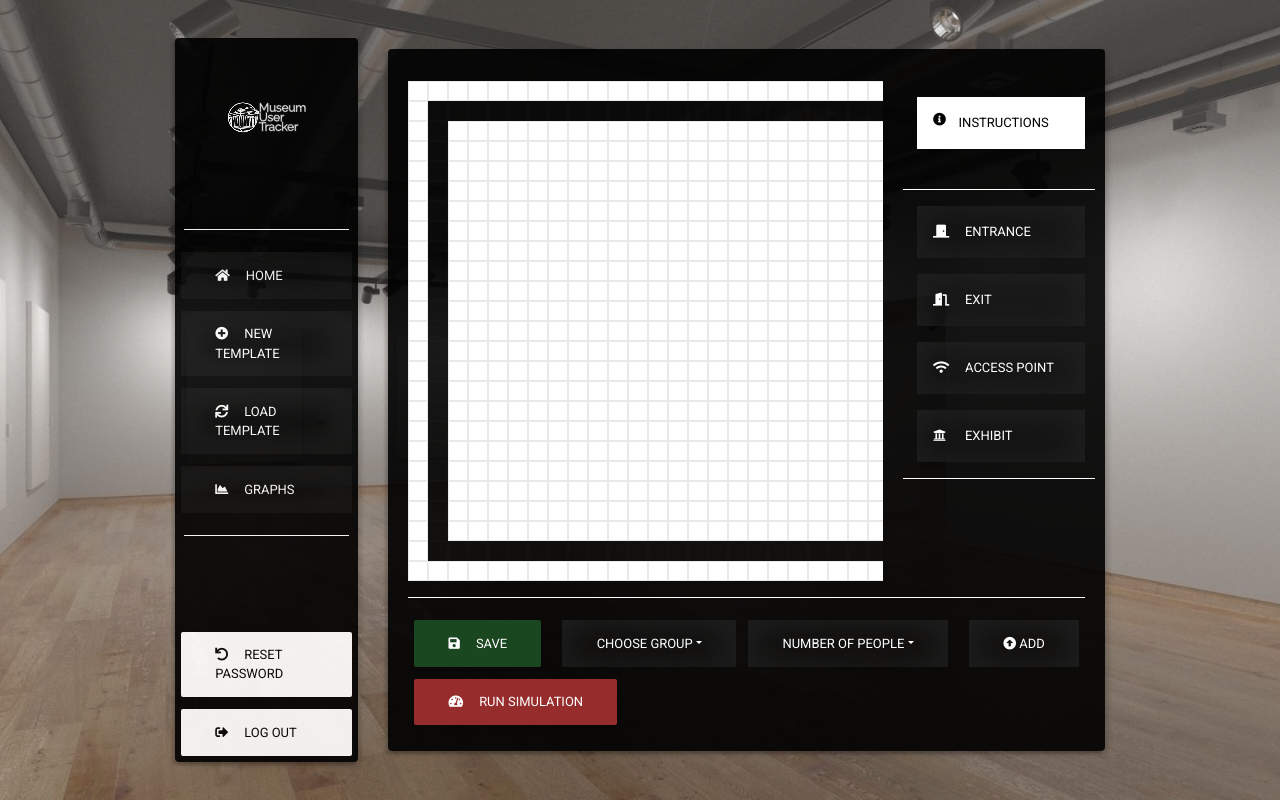
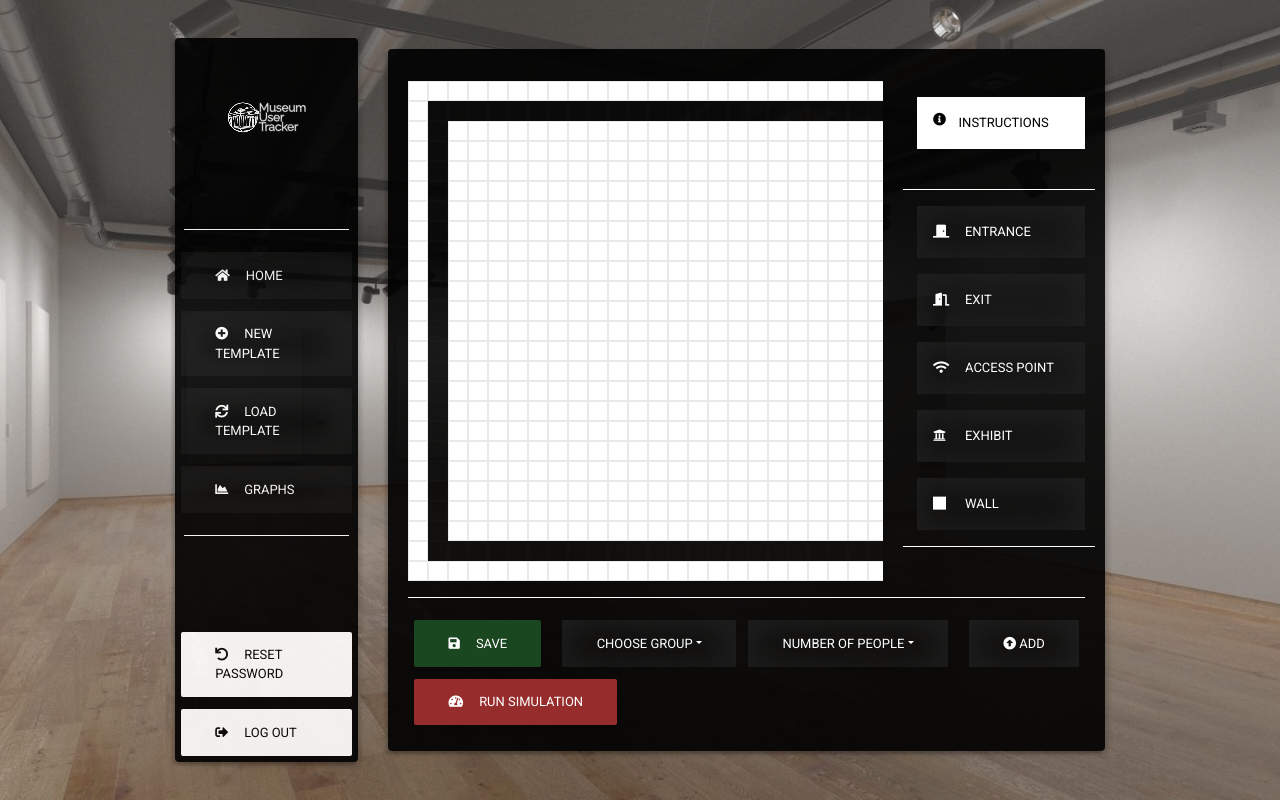
Before and after one commit to AdonisAgelis/thesis-project, a React (Create React App) app in the folder frontend/: page /profile in a window 1280 px wide. Both pictures are taken after a click on the button "NEW TEMPLATE". Built offline with nearby package versions, Linux system fonts and the light colour scheme.

Commit message:
WALL IN SIDEBAR

```diff
--- a/frontend/src/UIComponents/columnsProfile.component.js
+++ b/frontend/src/UIComponents/columnsProfile.component.js
@@ -108,6 +108,10 @@ const ColumnsProfile = (props) => {
                       <DnDIcons role="exhibit" />
                       <p>EXHIBIT</p>
                     </div>
+                    <div className="dragNdrop">
+                      <DnDIcons role="wall" />
+                      <p>WALL</p>
+                    </div>
                     <hr
                       className="hr-light"
                       style={{ width: "100%", marginLeft: "10px" }}
--- a/frontend/src/UIComponents/dndIcons.component.js
+++ b/frontend/src/UIComponents/dndIcons.component.js
@@ -41,6 +41,13 @@ const DnDIcons = (props) => {
     }),
   });
 
+  const [{ isDraggingWall }, dragWall] = useDrag({
+    item: { type: DnDItemTypes.WALL },
+    collect: (monitor) => ({
+      isDraggingWall: !!monitor.isDragging(),
+    }),
+  });
+
   const dispatch = useDispatch();
 
   if (roleProp.role === "entrance") {
@@ -62,17 +69,6 @@ const DnDIcons = (props) => {
         className="draggableIcons"
         onDrag={() => {
           dispatch(extractValidDropColorForEntranceExit());
-        }}
-      >
-        <MDBIcon icon="door-open" />
-      </div>
-    );
-  } else if (roleProp.role === "wall") {
-    return (
-      <div
-        className="draggableIcons"
-        onDrag={() => {
-          dispatch(extractValidDropColorForElse());
         }}
       >
         <MDBIcon icon="door-open" />
@@ -102,6 +98,18 @@ const DnDIcons = (props) => {
         <MDBIcon icon="university" />
       </div>
     );
+  } else if (roleProp.role === "wall") {
+    return (
+      <div
+        ref={dragWall}
+        className="draggableIcons"
+        onDrag={() => {
+          dispatch(extractValidDropColorForElse());
+        }}
+      >
+        <MDBIcon icon="square-full" />
+      </div>
+    );
   }
 };
 
```
